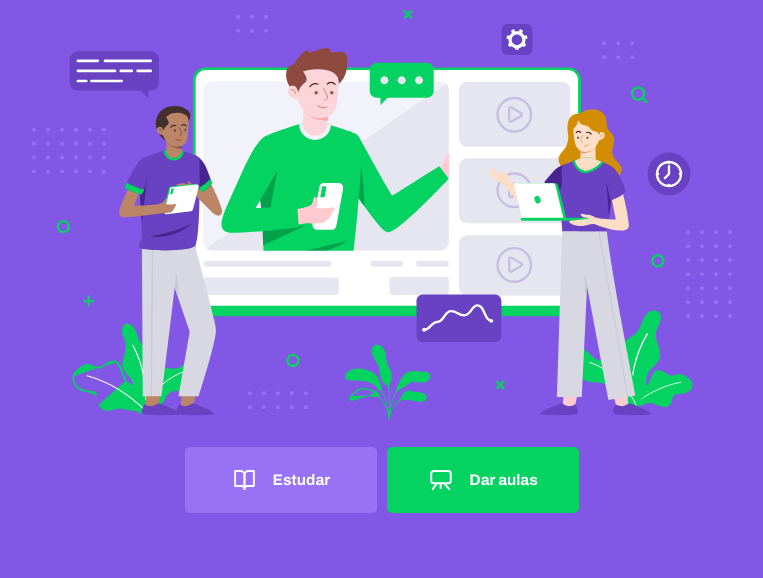
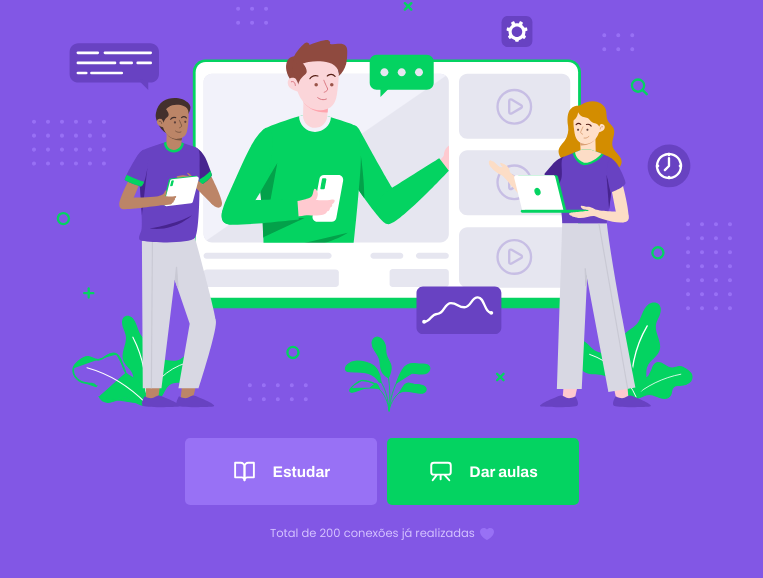
Before and after one commit to loc-dev/Rocketseat-NextLevelWeek2, a plain HTML site: page index.html in a window 1280 px wide. Shown: the part 190-768 px from the top of the page, without its empty margins (258-1021 px from the left). Drawn offline with Linux system fonts and the light colour scheme.

Commit message:
Colocando um texto em nossa page-landing e ajustando no arquivo page-landing.css

```diff
--- a/index.html
+++ b/index.html
@@ -34,6 +34,11 @@
                     Dar aulas
                 </a>
             </div>
+
+            <p class="total-connections">
+                Total de 200 conexões já realizadas
+                <img src="/images/icons/purple-heart.svg" alt="Coração roxo">
+            </p>
         </div>
 
     </body>
--- a/styles/partials/page-landing.css
+++ b/styles/partials/page-landing.css
@@ -77,3 +77,15 @@
 .buttons-container a.give-classes:hover {
     background: var(--color-secondary-dark);
 }
+
+.total-connections {
+    font-size: 1.8rem;
+
+    display: flex;
+    align-items: center;
+    justify-content: center;
+}
+
+.total-connections img {
+    margin-left: 0.8rem;
+}
```
